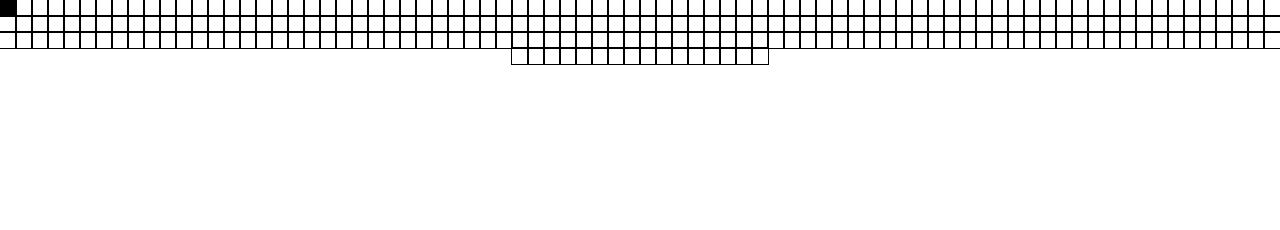
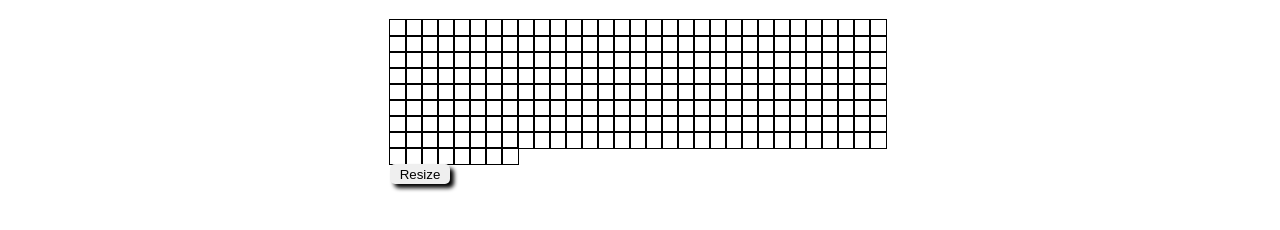
Before and after one commit to ZubairARooghwall/Etch-a-Sketch, a plain HTML site: page index.html in a window 1280 px wide. Drawn offline with Linux system fonts and the light colour scheme.

Commit message:
Add the ability to resize

```diff
--- a/index.html
+++ b/index.html
@@ -10,12 +10,15 @@
 </head>
 <body>
 
+    <div class="wrapper">
+    <div class="header"></div>
+    <div id="main">
+        <div id="container"></div>
 
-    <div id="container">
+    <button class="howMany" onclick="resize()">Resize</button>
 
+</div>
 
-    </div>
-
-
+</div>
 </body>
 </html>
--- a/script.js
+++ b/script.js
@@ -1,16 +1,17 @@
 let divContainer = document.getElementById("container");
-
+let prevSize;
 
 //append the divs to the container as children
 function createDivs(rows){
     for(let a = 0; a < rows * rows; a++){
-            let createDiv = document.createElement("div");
-            divContainer.appendChild(createDiv).className = "children";
+        let createDiv = document.createElement("div");
+        divContainer.appendChild(createDiv).className = "children";
  }
+    prevSize = rows;
 }
 
 //call the createChildren function
-createDivs(16)
+createDivs(16);
 
 //add eventlistener to ever div in the container
 let children = document.querySelectorAll(".children");
@@ -23,3 +24,22 @@ children.forEach((item) => {
     })
 
 });
+
+
+
+function resize(){
+    let size = prompt("Enter the size: ");
+
+    let childContainer = divContainer.lastChild;
+
+    while(childContainer){
+        divContainer.removeChild(childContainer);
+        childContainer = divContainer.lastChild;
+    }
+
+    createDivs(size);
+
+
+
+
+}
--- a/style.css
+++ b/style.css
@@ -6,21 +6,55 @@
     box-sizing: border-box;
 }
 
+.wrapper{
+    display: flex;
+    flex-direction: column;
+    justify-content: center;
+    align-items: center;
+    gap: 20px;
+}
 
 #container{
     display: flex;
-    justify-content: center;
-    align-items: flex-end;
     flex-wrap: wrap;
+
+    max-height: 500px;
+    max-width: 500px;
+
+
 }
 
 .children{
+    width: 1em;
     height: 1em;
-    width: 1em;
-    outline: 1px solid black;
+
+    outline: 0.1px solid black;
+
+    transition: background 0.15s;
 }
 
 
 .hovered{
     background-color: black;
 }
+
+
+.howMany{
+    border: none;
+    height: 20px;
+    width: 60px;
+    border-radius: 5px;
+    box-shadow: 0.3em 0.3em 0.3em black;
+
+    transition: transform 0.3s, box-shadow 0.3s;
+}
+
+.howMany:hover{
+    transform: translate(-0.1em, -0.1em);
+    box-shadow: 0.4em 0.4em 0.2em black;
+}
+
+.howMany:active{
+    transform: translate(0.2em, 0.2em);
+    box-shadow: 0.2em 0.2em 0.2em black;
+}
```
